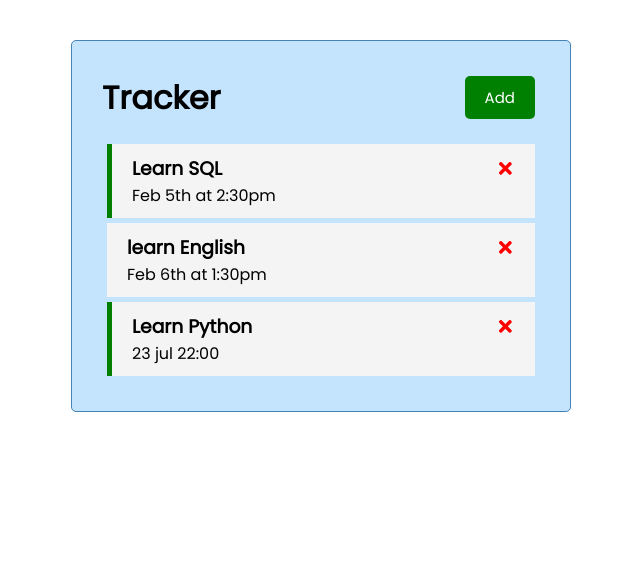
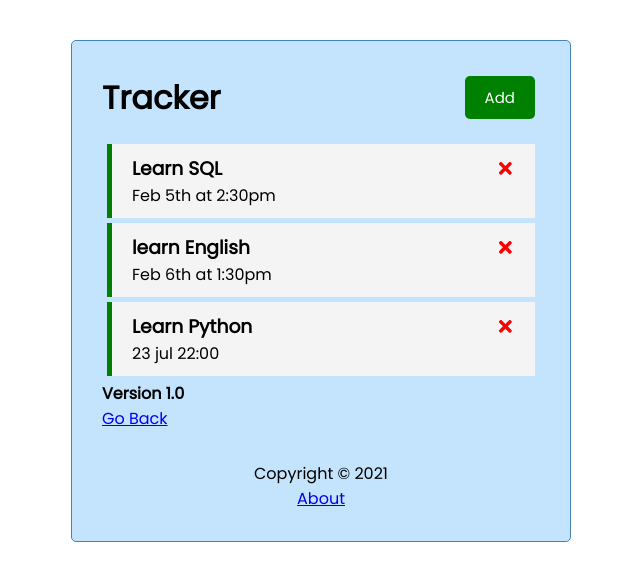
Before and after one commit to DenysIvashchenko/to-do-react, a React (Create React App) app: page / in a window 1280 px wide. Shown: the top 580 px of the page, without its empty margins (319-959 px from the left). Built offline with nearby package versions, Linux system fonts and the light colour scheme; data requests are answered from the project's data file.

Commit message:
added router

```diff
--- a/db.json
+++ b/db.json
@@ -10,7 +10,7 @@
       "id": 3,
       "text": "learn English",
       "day": "Feb 6th at 1:30pm",
-      "reminder": false
+      "reminder": true
     },
     {
       "text": "Learn Python",
--- a/package.json
+++ b/package.json
@@ -10,6 +10,7 @@
     "react": "^17.0.2",
     "react-dom": "^17.0.2",
     "react-icons": "^4.2.0",
+    "react-router-dom": "^5.2.0",
     "react-scripts": "4.0.3",
     "web-vitals": "^1.1.1"
   },
--- a/src/App.js
+++ b/src/App.js
@@ -1,7 +1,10 @@
 import Header from "./component/Header";
+import Footer from "./component/Footer";
 import Tasks from "./component/Tasks";
 import AddTask from "./component/AddTask";
+import About from "./component/About";
 import { useEffect, useState } from "react";
+import { BrowserRouter as Router, Route } from "react-router-dom";
 
 function App() {
   const [showAddTask, setShowAddTask] = useState(false);
@@ -70,18 +73,35 @@
   };
 
   return (
+    <Router>
       <div className="container">
         <Header
           onAdd={() => setShowAddTask(!showAddTask)}
           showAdd={showAddTask}
         />
+
+        <Route
+          path="/"
+          exact
+          render={(props) => (
+            <>
               {showAddTask && <AddTask onAdd={addTask} />}
               {tasks.length > 0 ? (
-        <Tasks tasks={tasks} onDelete={deleteTask} onToggle={toggleRemainder} />
+                <Tasks
+                  tasks={tasks}
+                  onDelete={deleteTask}
+                  onToggle={toggleRemainder}
+                />
               ) : (
                 "No Tasks to Do"
               )}
+            </>
+          )}
+        />
+        <Route path="/" component={About} />
+        <Footer />
       </div>
+    </Router>
   );
 }
 
--- /dev/null
+++ b/src/component/About.js
@@ -0,0 +1,11 @@
+import { Link } from "react-router-dom";
+
+function About() {
+  return (
+    <div>
+      <h4>Version 1.0</h4>
+      <Link to="/">Go Back</Link>
+    </div>
+  );
+}
+export default About;
--- /dev/null
+++ b/src/component/Footer.js
@@ -0,0 +1,11 @@
+import { Link } from "react-router-dom";
+
+function Footer() {
+  return (
+    <footer>
+      <p>Copyright &copy; 2021</p>
+      <Link to="/about">About</Link>
+    </footer>
+  );
+}
+export default Footer;
--- a/src/component/Header.js
+++ b/src/component/Header.js
@@ -1,15 +1,19 @@
 import PropTypes from "prop-types";
 import Button from "./Button";
+import { useLocation } from "react-router-dom";
 
 function Header({ title, onAdd, showAdd }) {
+  const location = useLocation();
   return (
     <header className="header">
       <h1>{title}</h1>
-      <Button
-        color={showAdd ? "red" : "green"}
-        text={showAdd ? "Close" : "Add"}
-        onClick={onAdd}
-      />
+      {location.pathname === "/" && (
+        <Button
+          color={showAdd ? "red" : "green"}
+          text={showAdd ? "Close" : "Add"}
+          onClick={onAdd}
+        />
+      )}
     </header>
   );
 }
```
Also changed, not shown: 1 other file (tests, documents, lock files or other folders). Lines whose indentation alone changed are shown as unchanged.
